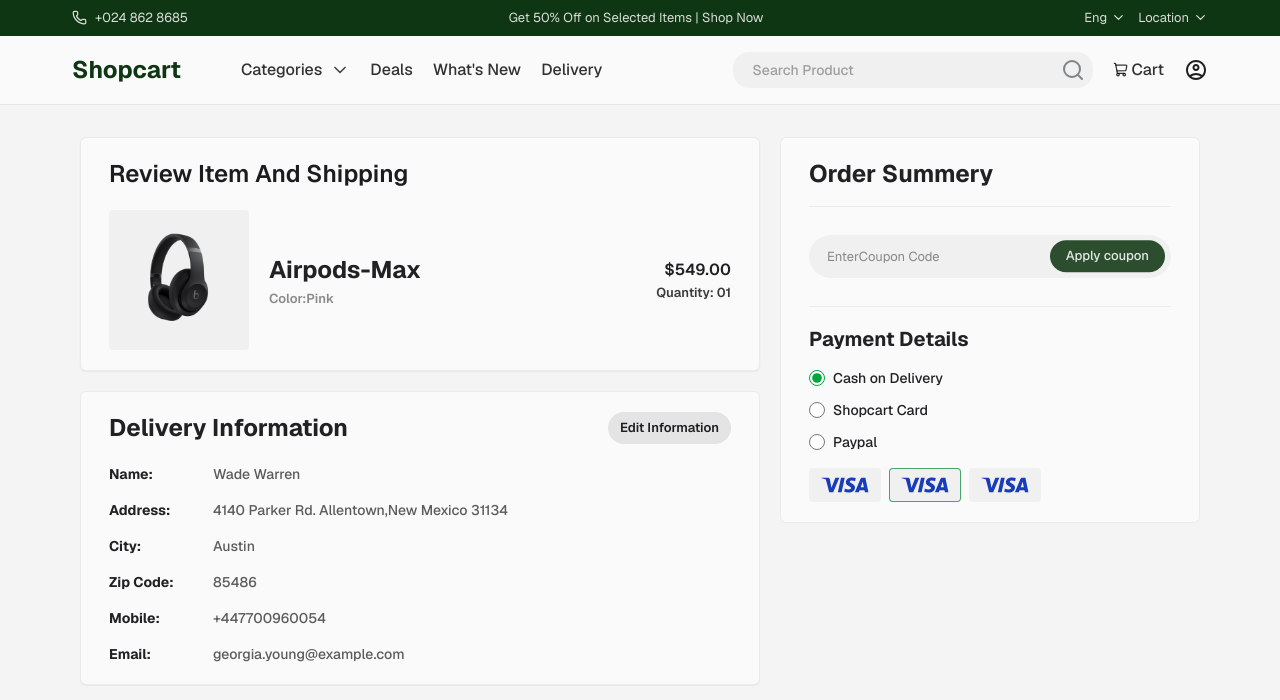
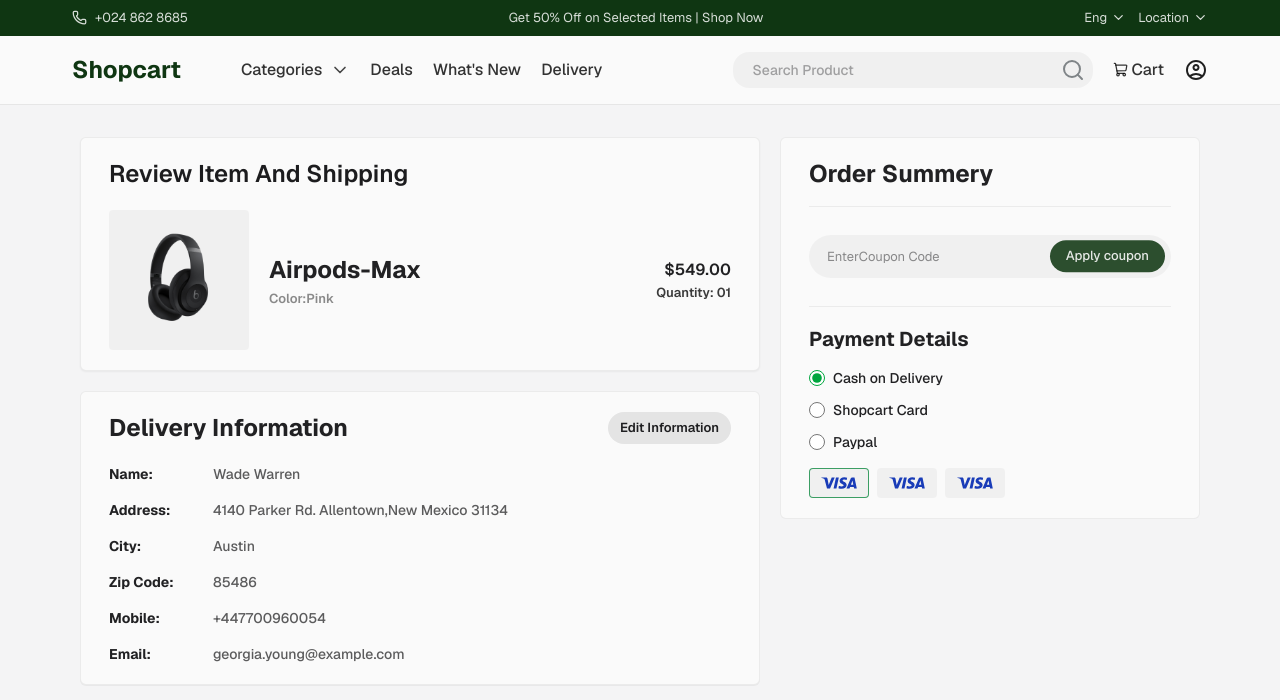
Before and after one commit to kawji/E-commerce-drop-shipping, a Next.js app: page /checkout in a window 1280 px wide. Shown: the top 700 px of the page. Built offline with nearby package versions, Linux system fonts and the light colour scheme.

Commit message:
ass function select icon with icon compoenent of SVG

```diff
--- /dev/null
+++ b/src/app/checkout/_components/itemPay.tsx
@@ -0,0 +1,28 @@
+
+import { type LucideIcon } from 'lucide-react';
+import VisaIcon from "@/icons/visa"
+import clsx from "clsx"
+import { type IconName ,iconList } from '@/icons/iconsList';
+
+
+type Props = {
+    icon:IconName
+    title:string;
+    currentSelect:string;
+    onCurrentSelect: (title:string) => void;
+}
+
+export default function ItemPay({ icon ,title ,currentSelect ,onCurrentSelect }:Props) {
+    const SelectIcon = iconList[icon]
+    return(
+        <div className={clsx(" flex items-center justify-centerpy-2 h-7.5 w-15 px-2.5 py-2.5 bg-black/4 rounded-sm border cursor-pointer hover:bg-black/8 "
+        ,title === currentSelect ? "border-green-700/75":"border-green-700/0 "
+        )}
+        onClick={() => onCurrentSelect(title)}
+        >
+
+            <SelectIcon className="text-blue-800 w-auto   " />
+
+        </div>
+    )
+}
--- a/src/app/products/[id]/_components/selectColor.tsx
+++ b/src/app/products/[id]/_components/selectColor.tsx
@@ -1,5 +1,4 @@
 
-import { useState ,useEffect ,useRef } from "react";
 import clsx from "clsx"
 
 type Props = {
--- /dev/null
+++ b/src/icons/iconsList.tsx
@@ -0,0 +1,11 @@
+
+
+import VisaIcon from "@/icons/visa";
+
+export const iconList = {
+  visa: VisaIcon,
+  prom: VisaIcon,
+  credit: VisaIcon,
+};
+
+export type IconName = keyof typeof iconList;
--- a/src/layout/checkoutpage.tsx
+++ b/src/layout/checkoutpage.tsx
@@ -1,16 +1,31 @@
 
 'use client'
 
+import { type LucideIcon } from 'lucide-react';
 import Navbar from "@/components/navbar"
 import Image from "next/image"
 import SectonInformation from "@/app/checkout/_components/sectionsInformation"
 import { useState } from "react"
 import RadioPay from "@/app/checkout/_components/radioPay"
 import VisaIcon from "@/icons/visa"
+import ItemPay from "@/app/checkout/_components/itemPay"
+import { iconList ,type IconName } from '@/icons/iconsList';
+
+type ItemsPay = {
+    icon:IconName;
+    title:string;
+}
 
 export default function CheckoutLayoutPage() {
 
-    const [checkout,setCheckout] = useState('delivery')
+    const [checkout,setCheckout] = useState('delivery');
+    const [currentPay,setCurrentPay] = useState('visa');
+
+    const dataItemsPay:ItemsPay[] = [
+        {icon:'visa' ,title:"visa"},
+        {icon:'prom' ,title:"prompay"},
+        {icon:'credit' ,title:"credit"},
+    ]
 
     console.log("----->", checkout)
 
@@ -91,15 +106,11 @@
                         </div>
                         <div className=" flex flex-row  items-center mt-0 gap-2 ">
 
-                            <div className=" flex items-center justify-centerpy-2 h-8.5 w-18 px-2.5 py-2.5 bg-black/4 rounded-sm border border-green-700/0 ">
-                                <VisaIcon className="text-blue-800 w-auto   " />
-                            </div>
-                            <div className=" flex items-center justify-centerpy-2 h-8.5 w-18 px-2.5 py-2.5 bg-black/4 rounded-sm border border-green-700/70 ">
-                                <VisaIcon className="text-blue-800 w-auto   " />
-                            </div>
-                            <div className=" flex items-center justify-centerpy-2 h-8.5 w-18 px-2.5 py-2.5 bg-black/4 rounded-sm border border-green-700/0 ">
-                                <VisaIcon className="text-blue-800 w-auto   " />
-                            </div>
+                            {dataItemsPay.map((i)=> {
+                                return(
+                                    <ItemPay icon={i.icon} title={i.title} currentSelect={currentPay} onCurrentSelect={setCurrentPay} />
+                                )
+                            })}
 
 
                         </div>
```
